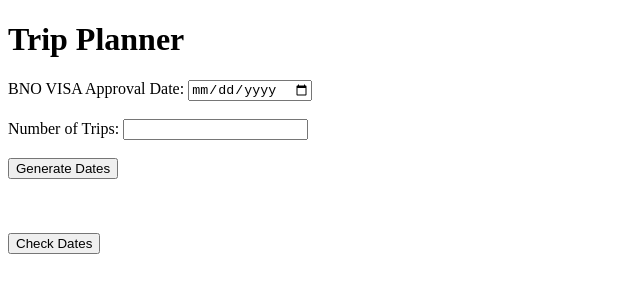
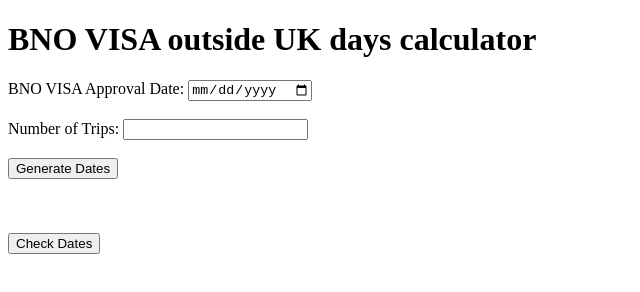
Before and after one commit to visualGaryChan/visualgarychan.io, a plain HTML site: page index.html in a window 1280 px wide. Shown: the whole page, without its empty margins (0-640 px from the left). Drawn offline with Linux system fonts and the light colour scheme.

Commit message:
Update index.html

```diff
--- a/index.html
+++ b/index.html
@@ -1,7 +1,7 @@
 <!DOCTYPE html>
 <html>
 <head>
-  <title>Trip Planner</title>
+  <title>BNO VISA outside UK days calculator</title>
   <script>
     function generateDates() {
       var numTrips = document.getElementById("numTrips").value;
@@ -36,6 +36,7 @@
 		//get12MonthsBefore(leaveDate
         if (leaveDate >= bnoApprovalDate && leaveDate <= rolling12months) {
           outsideUK += (leaveDate - enterDate) / (1000 * 60 * 60 * 24);
+		  alert(outsideUK);
         }
       }
       if (valid) {
@@ -49,7 +50,7 @@
   </script>
 </head>
 <body>
-  <h1>Trip Planner</h1>
+  <h1>BNO VISA outside UK days calculator</h1>
   <label for="bnoApprovalDate">BNO VISA Approval Date:</label>
   <input type="date" id="bnoApprovalDate"><br><br>
   <label for="numTrips">Number of Trips:</label>
```
